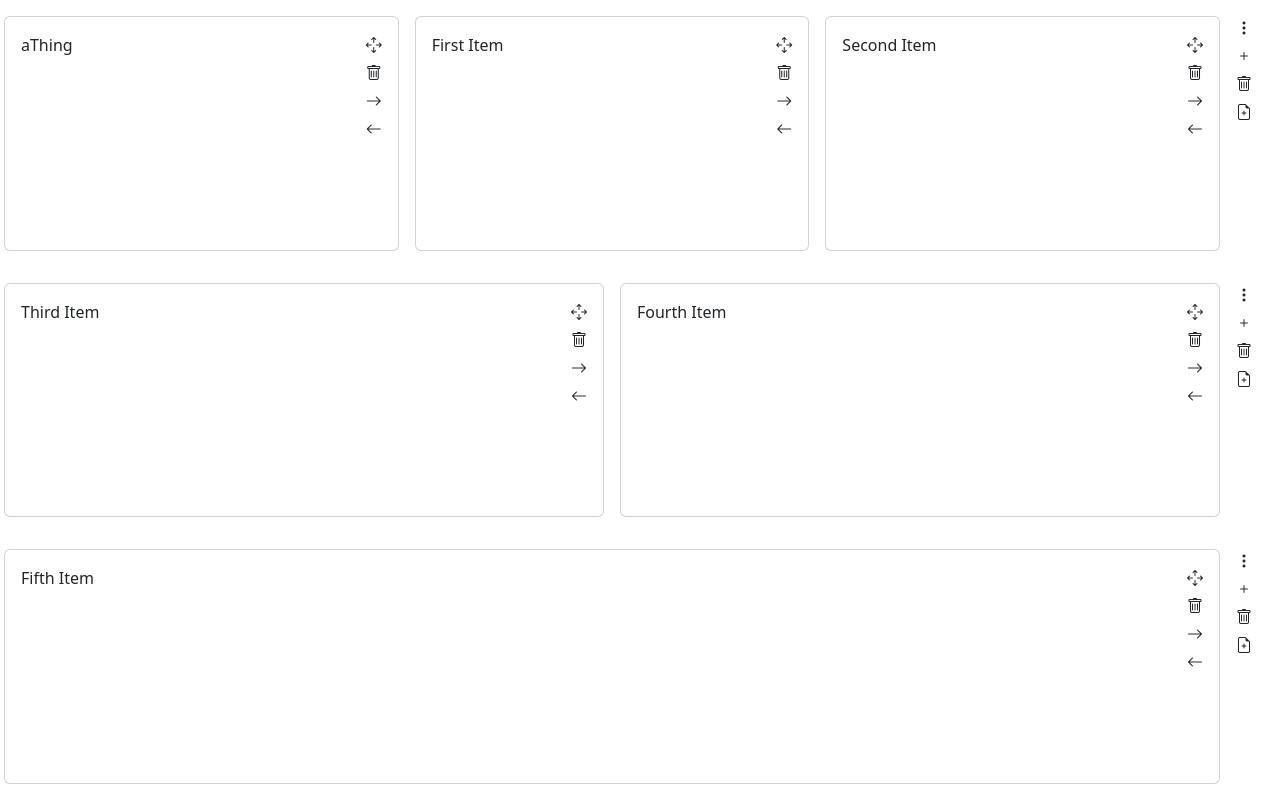
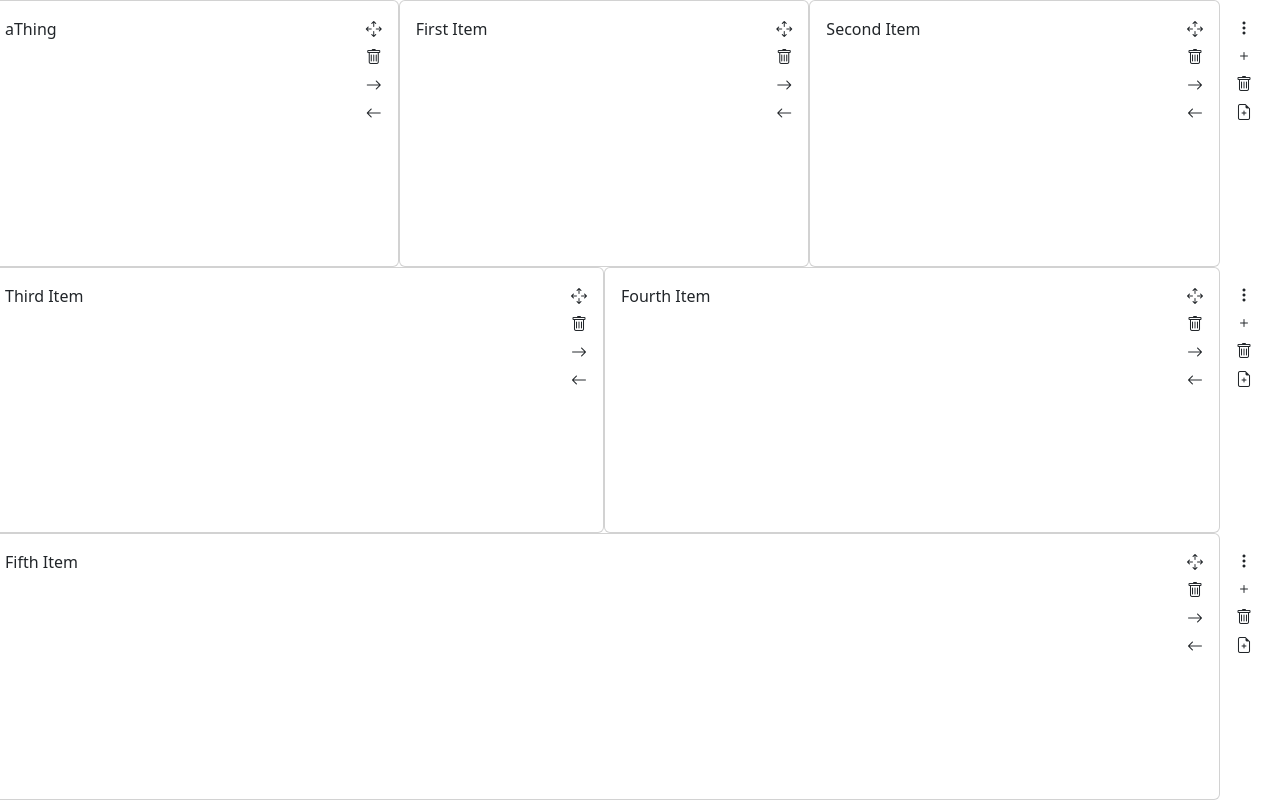
Before and after one commit to avocado-bytes/drag-drop-grid, an Angular app: page / in a window 1280 px wide. Built offline with nearby package versions, Linux system fonts and the light colour scheme.

Commit message:
update: remove padding and gaps

```diff
--- a/src/app/app.component.html
+++ b/src/app/app.component.html
@@ -1,6 +1,6 @@
 <div class="d-flex flex-column h-100" cdkDropListGroup>
   <ng-container *ngFor="let row of contentsMatrix; index as rowIndex">
-    <div appTileContainer #ctnr="appTileContainer" cdkDropList cdkDropListOrientation="horizontal" [cdkDropListData]="row" (cdkDropListDropped)="drop($event)" class="gap-3 p-3 flex-grow-1 position-relative pe-5">
+    <div appTileContainer #ctnr="appTileContainer" cdkDropList cdkDropListOrientation="horizontal" [cdkDropListData]="row" (cdkDropListDropped)="drop($event)" class="flex-grow-1 position-relative pe-5">
       <ng-container *ngFor="let col of row">
         <div #tile="appTile" class="card p-3" cdkDrag appTile>
           <div>
```
